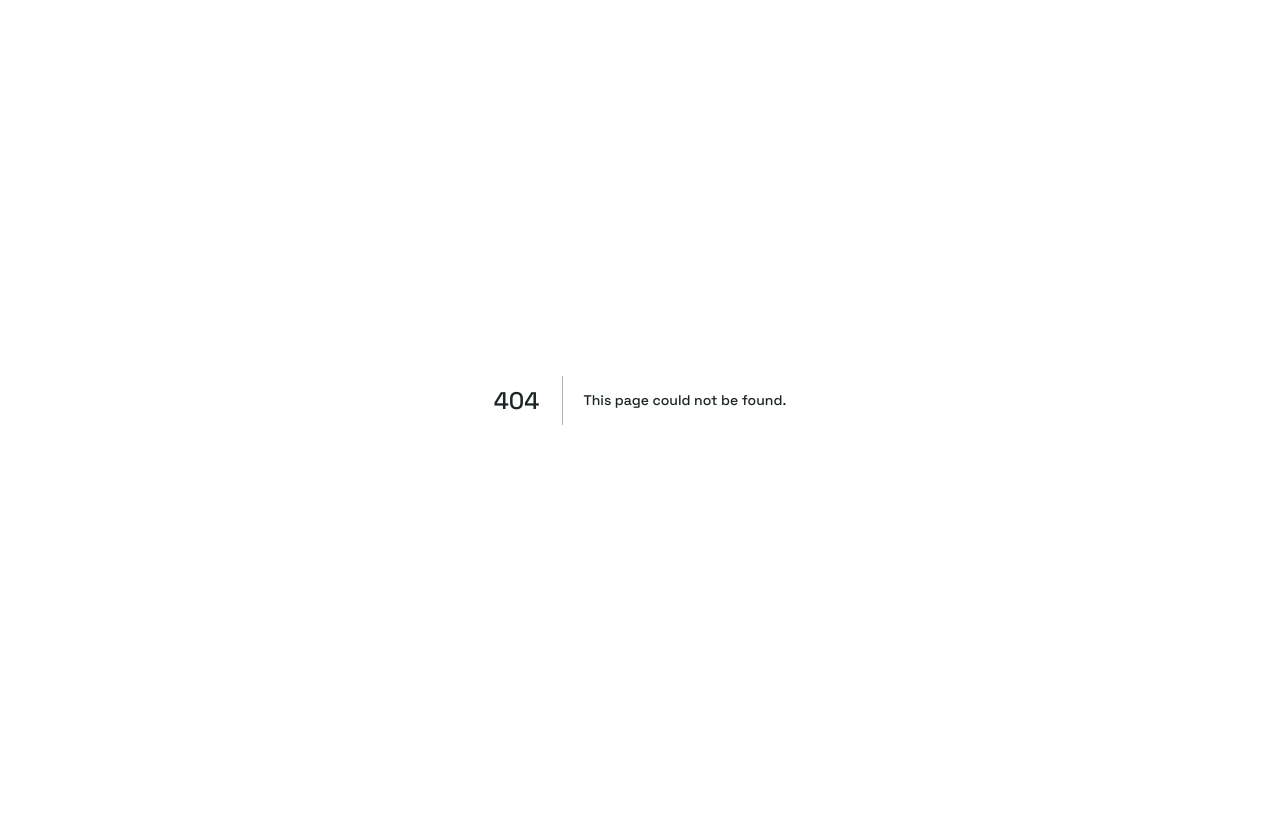
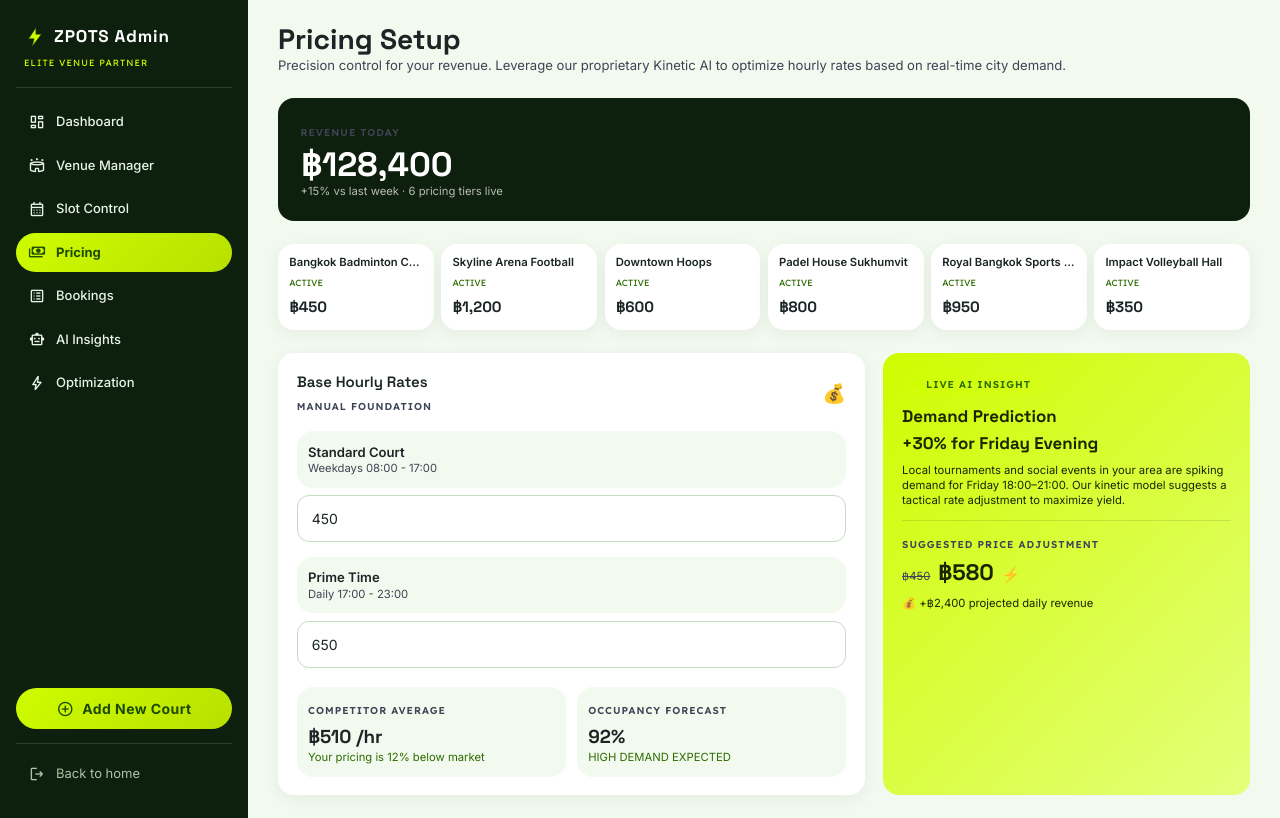
Before and after one commit to QuadrupleBeansStars/zpots, a Next.js app in the folder apps/web/: page /owner/pricing in a window 1280 px wide. Before the commit this address had no page. Built offline with nearby package versions, Linux system fonts and the light colour scheme.

Commit message:
feat(web): pricing page — revenue banner, editable base rates, AI insight card

```diff
--- /dev/null
+++ b/apps/web/app/owner/pricing/page.tsx
@@ -0,0 +1,95 @@
+'use client';
+import { useState } from 'react';
+import { COURTS } from '@/lib/mock-data';
+import { Button } from '@/components/Button';
+import { Eyebrow, AITag } from '@/components/Tags';
+import { formatPrice } from '@/lib/format';
+
+export default function PricingPage() {
+  const [standard, setStandard] = useState(450);
+  const [prime, setPrime] = useState(650);
+
+  return (
+    <div className="flex flex-col gap-6">
+      <div>
+        <h1 className="font-display text-3xl font-bold">Pricing Setup</h1>
+        <p className="text-sm text-zpots-muted">Precision control for your revenue. Leverage our proprietary Kinetic AI to optimize hourly rates based on real-time city demand.</p>
+      </div>
+
+      <div className="zpots-card-dark p-6">
+        <Eyebrow>REVENUE TODAY</Eyebrow>
+        <div className="font-display text-4xl font-bold text-white mt-1">{formatPrice(128400)}</div>
+        <div className="text-xs text-white/70">+15% vs last week · 6 pricing tiers live</div>
+      </div>
+
+      <div className="grid grid-cols-2 sm:grid-cols-3 lg:grid-cols-6 gap-2">
+        {COURTS.slice(0, 6).map((c) => (
+          <div key={c.id} className="zpots-card p-3">
+            <div className="text-xs font-semibold truncate">{c.name}</div>
+            <span className="font-eyebrow text-[9px] text-zpots-moss">ACTIVE</span>
+            <div className="font-display text-base font-bold mt-1">{formatPrice(c.price_per_hour)}</div>
+          </div>
+        ))}
+      </div>
+
+      <div className="grid grid-cols-1 lg:grid-cols-[1.6fr_1fr] gap-5">
+        <div className="zpots-card p-5">
+          <div className="flex justify-between items-center">
+            <div>
+              <h3 className="font-semibold">Base Hourly Rates</h3>
+              <Eyebrow>MANUAL FOUNDATION</Eyebrow>
+            </div>
+            <span className="text-xl">💰</span>
+          </div>
+
+          <div className="mt-4">
+            <div className="zpots-card-surface p-3 mb-2">
+              <div className="font-semibold text-sm">Standard Court</div>
+              <div className="text-xs text-zpots-muted">Weekdays 08:00 - 17:00</div>
+            </div>
+            <input type="number" className="field-input" value={standard} step={50} onChange={(e) => setStandard(parseInt(e.target.value || '0', 10))} />
+          </div>
+
+          <div className="mt-4">
+            <div className="zpots-card-surface p-3 mb-2">
+              <div className="font-semibold text-sm">Prime Time</div>
+              <div className="text-xs text-zpots-muted">Daily 17:00 - 23:00</div>
+            </div>
+            <input type="number" className="field-input" value={prime} step={50} onChange={(e) => setPrime(parseInt(e.target.value || '0', 10))} />
+          </div>
+
+          <div className="grid grid-cols-2 gap-3 mt-5">
+            <div className="zpots-card-surface p-3">
+              <Eyebrow>COMPETITOR AVERAGE</Eyebrow>
+              <div className="font-display text-xl font-bold mt-1">{formatPrice(510)} /hr</div>
+              <div className="text-xs text-zpots-moss">Your pricing is 12% below market</div>
+            </div>
+            <div className="zpots-card-surface p-3">
+              <Eyebrow>OCCUPANCY FORECAST</Eyebrow>
+              <div className="font-display text-xl font-bold mt-1">92%</div>
+              <div className="text-xs text-zpots-moss">HIGH DEMAND EXPECTED</div>
+            </div>
+          </div>
+        </div>
+
+        <div className="zpots-card-lime p-5">
+          <AITag>LIVE AI INSIGHT</AITag>
+          <h3 className="font-display text-lg font-bold mt-2" style={{ color: '#1a2600' }}>
+            Demand Prediction<br />+30% for Friday Evening
+          </h3>
+          <p className="text-xs mt-2" style={{ color: '#1a2600' }}>
+            Local tournaments and social events in your area are spiking demand for Friday 18:00–21:00. Our kinetic model suggests a tactical rate adjustment to maximize yield.
+          </p>
+          <hr className="border-black/10 my-3" />
+          <Eyebrow>SUGGESTED PRICE ADJUSTMENT</Eyebrow>
+          <div className="flex items-baseline gap-2 mt-1">
+            <span className="text-xs line-through text-zpots-muted">{formatPrice(450)}</span>
+            <span className="font-display text-2xl font-bold" style={{ color: '#1a2600' }}>{formatPrice(580)}</span>
+            <span className="text-base">⚡</span>
+          </div>
+          <div className="text-xs mt-2" style={{ color: '#1a2600' }}>💰 +{formatPrice(2400)} projected daily revenue</div>
+        </div>
+      </div>
+    </div>
+  );
+}
```
